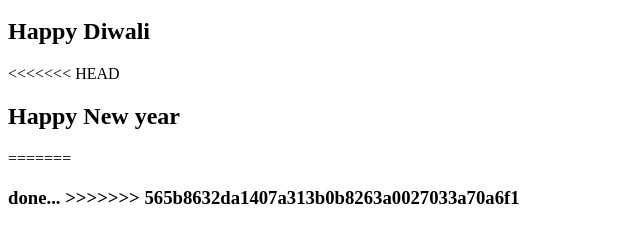
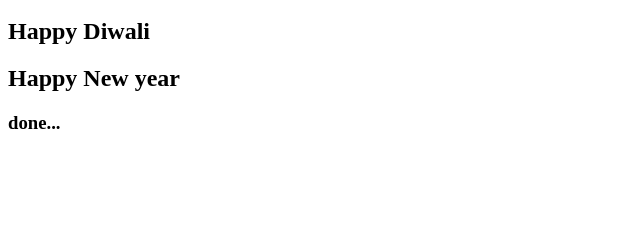
Before and after one commit to sameerparab35/youtubegit, a plain HTML site: page index.html in a window 1280 px wide. Shown: the part 48-290 px from the top of the page, without its empty margins (0-640 px from the left). Drawn offline with Linux system fonts and the light colour scheme.

Commit message:
fifth commit

```diff
--- a/index.html
+++ b/index.html
@@ -2,10 +2,7 @@
 <body>
 	<h1>Sameer</chinmay>
 	<h2>Happy Diwali</h2>
-<<<<<<< HEAD
 	<h2>Happy New year</h2>
-=======
 	<h3>done...</done>
->>>>>>> 565b8632da1407a313b0b8263a0027033a70a6f1
 </body>
 </html>
```
